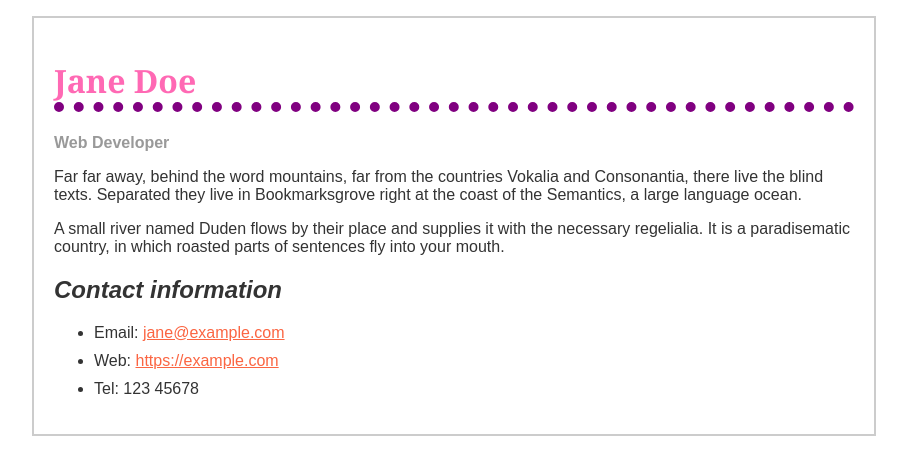
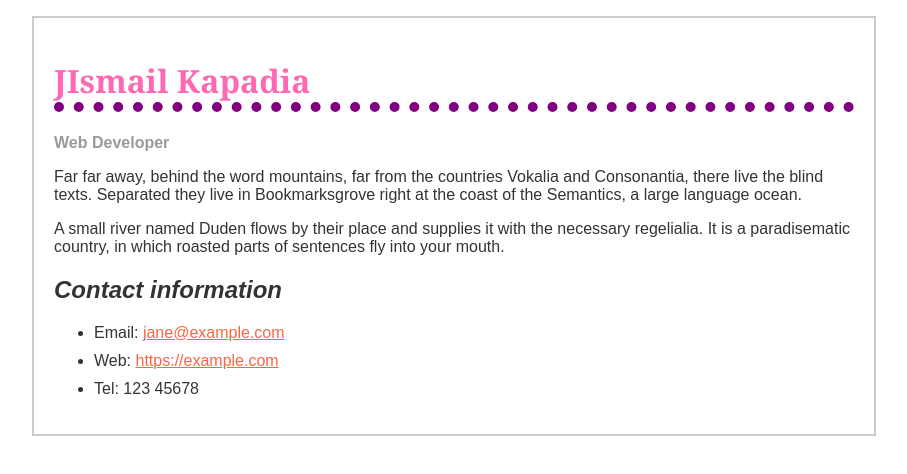
Before and after one commit to Ismail-DC/CSS-Assignment-3, a plain HTML site: page Biography.html in a window 1280 px wide. Shown: the whole page, without its empty margins (186-1093 px from the left). Drawn offline with Linux system fonts and the light colour scheme.

Commit message:
Update Biography.html

```diff
--- a/Biography.html
+++ b/Biography.html
@@ -71,7 +71,7 @@ Styling a biography page.
 
   <body>
     <div class="container">
-    <h1>Jane Doe</h1>
+    <h1>JIsmail Kapadia</h1>
     <div class="job-title">Web Developer</div>
     <p>
       Far far away, behind the word mountains, far from the countries Vokalia
```
